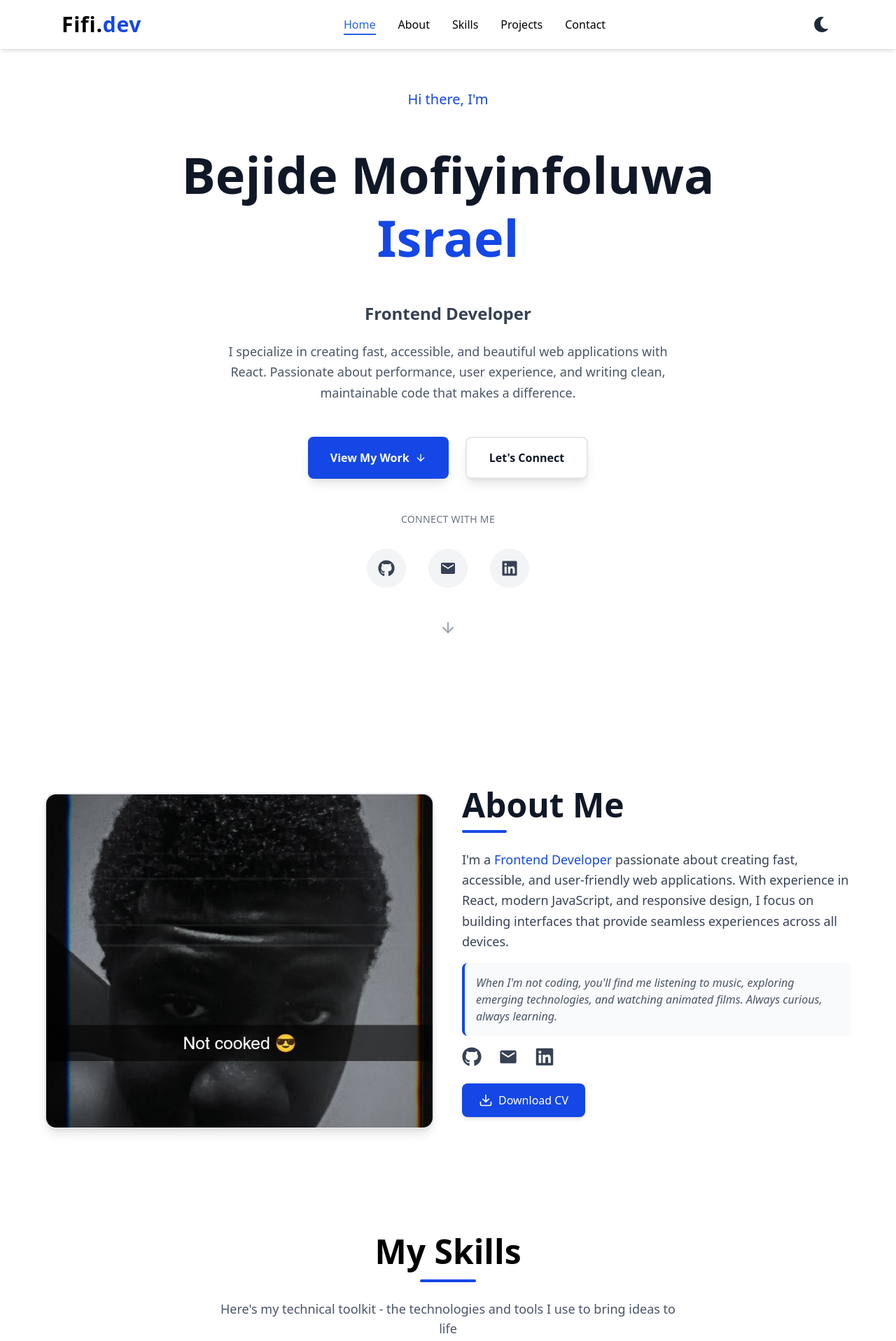
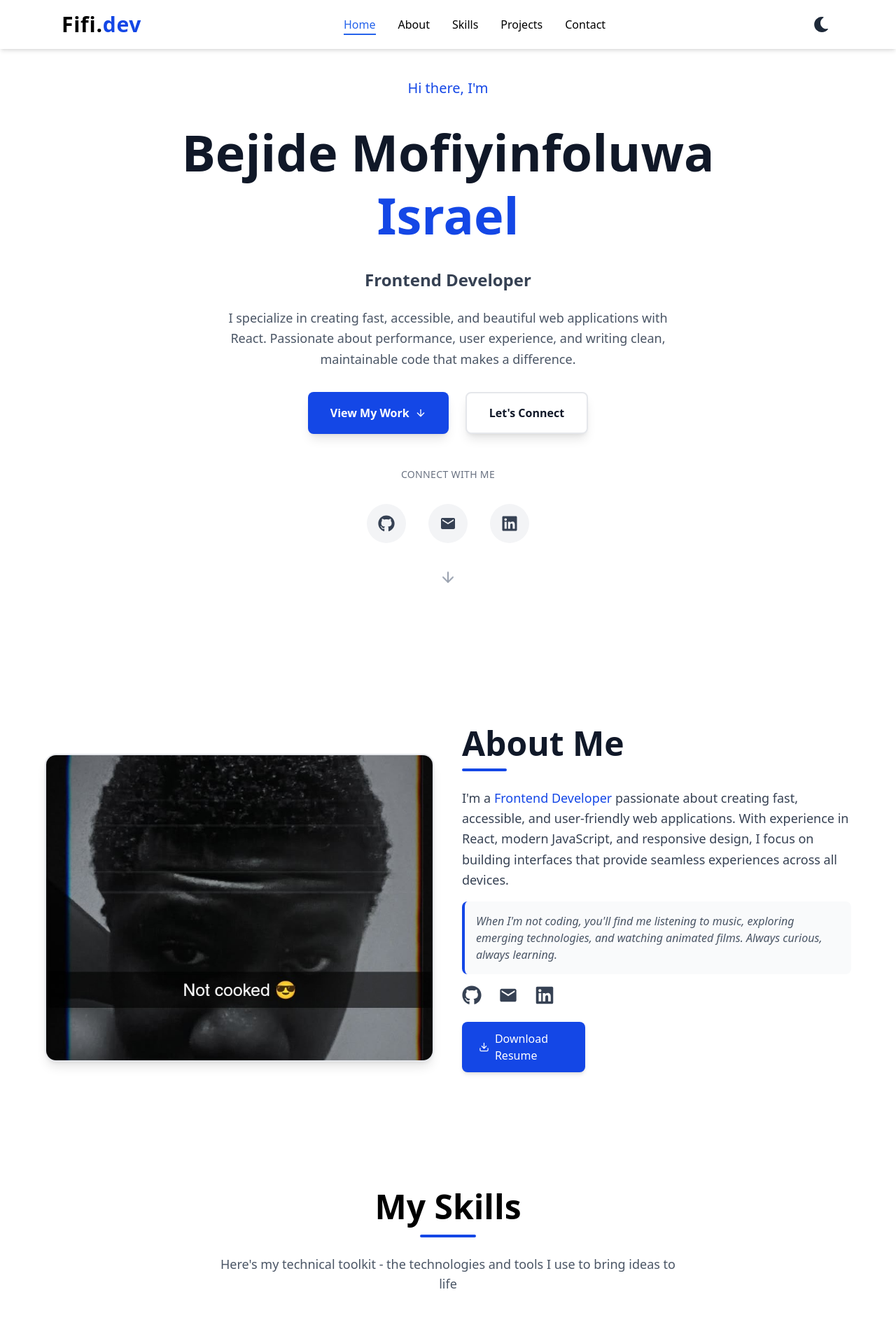
Before and after one commit to Bejide-123/New-Portfolio, a React (Vite) app: page / in a window 1280 px wide. Shown: the top 1916 px of the page at 70% size. Built offline with nearby package versions, Linux system fonts and the light colour scheme.

Commit message:
Added Resume

```diff
--- a/src/Components/About.jsx
+++ b/src/Components/About.jsx
@@ -3,6 +3,7 @@ import IMG from "../assets/IMG-20250921-WA0047[1].jpg";
 import { FiDownload } from "react-icons/fi";
 import { FaGithub, FaLinkedin } from "react-icons/fa";
 import { MdEmail } from "react-icons/md";
+import CV from "../assets/Bejide-Mofiyinfoluwa-Israel.pdf"
 
 const About = () => {
   return (
@@ -16,7 +17,7 @@ const About = () => {
           <img
             src={IMG}
             alt="Profile"
-            className="w-160 h-120 object-cover rounded-2xl shadow-lg border-2 border-gray-200 dark:border-gray-700
+            className="w-180 h-110 object-cover rounded-2xl shadow-lg border-2 border-gray-200 dark:border-gray-700
             transform hover:shadow-blue-500/50 transition-transform duration-500"
           />
         </div>
@@ -77,14 +78,14 @@ const About = () => {
           {/* Download CV Button */}
           <div className="flex justify-center md:justify-start">
             <a
-              href="/cv.pdf"
+              href={CV}
               download
               className="w-44 flex items-center justify-center gap-2 px-6 py-3 bg-blue-700 text-white font-medium rounded-lg shadow-md
                         hover:bg-blue-800 dark:bg-blue-500 dark:hover:bg-blue-600
                         transition-colors duration-300 mb-6 mt-6"
             >
               <FiDownload size={20} />
-              Download CV
+              Download Resume
             </a>
           </div>
         </div>
--- a/src/Components/Home.jsx
+++ b/src/Components/Home.jsx
@@ -10,8 +10,8 @@ const Home = () => {
     <div className="flex flex-col bg-white dark:bg-black min-h-screen transition-colors duration-300" id="home">
       <Navbar />
 
-      <div className="flex flex-col items-center justify-center flex-1 text-center px-6 py-32 relative">
-        <div className="relative z-10 space-y-12 max-w-4xl">
+      <div className="flex flex-col items-center justify-center flex-1 text-center px-6 py-28 relative">
+        <div className="relative z-10 space-y-8 max-w-4xl">
           <FadeUpSection>
             <p className="text-lg md:text-xl text-blue-700 dark:text-blue-400 font-medium">
               Hi there, I'm
@@ -73,7 +73,7 @@ const Home = () => {
                   rel="noopener noreferrer"
                   className="group p-4 bg-gray-100 dark:bg-gray-800 rounded-full
                            text-gray-700 dark:text-gray-300 hover:text-white
-                           hover:bg-gray-900 dark:hover:bg-gray-600
+                           hover:bg-blue-700 dark:hover:bg-blue-600
                            transition-all duration-300 hover:scale-110"
                   title="GitHub Profile"
                 >
```
Also changed, not shown: 1 other file (tests, documents, lock files or other folders).
